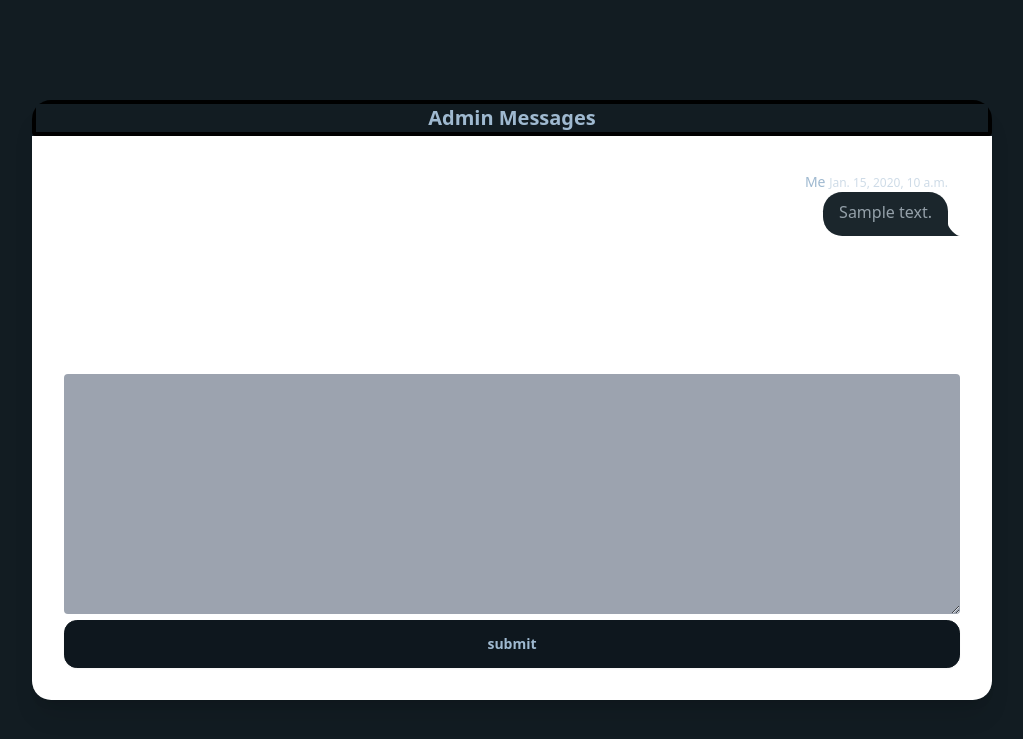
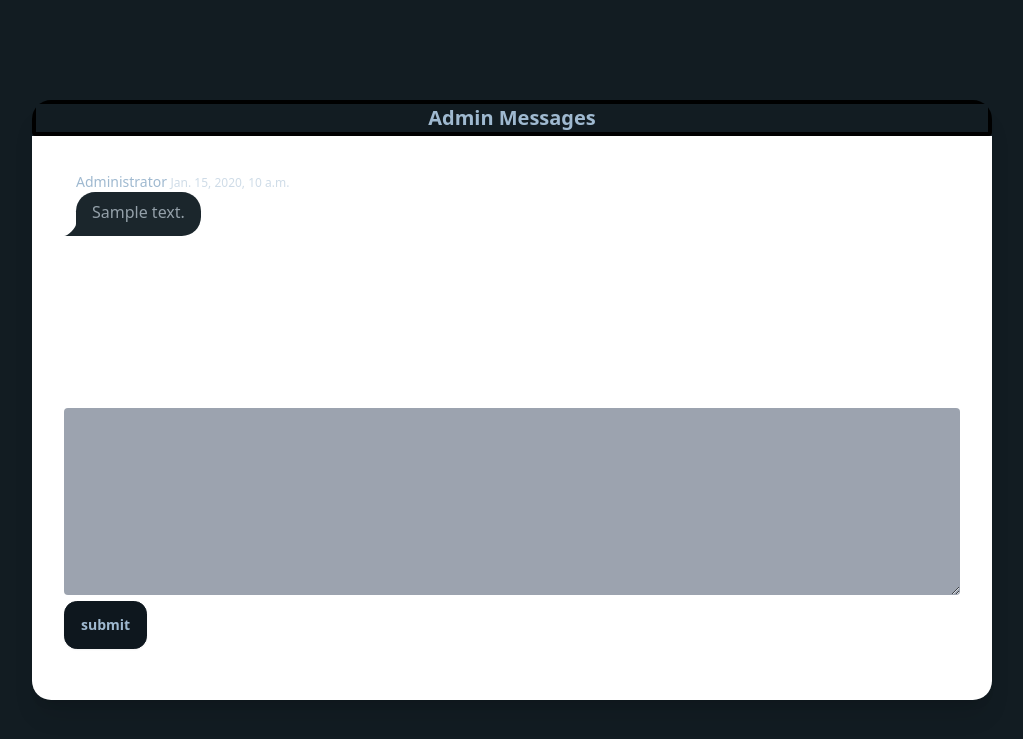
Before and after one commit to Software-Engineering-591/dockerPMS, a Django app: page /Message/ in a window 1280 px wide. Shown: the top 739 px of the page, without its empty margins (128-1151 px from the left). Run offline with Django 5.2, Linux system fonts and the light colour scheme; a user stored in the database is signed in; tables that the repository leaves empty hold one stand-in row (values such as "Sample post"); parts of the project's set-up code (start-up, migrations or seed data) failed here and were passed over; some libraries are stand-ins or nearby versions.

Commit message:
Template update for DriverMessage.html

```diff
--- a/DjangoPMS/frontend/forms.py
+++ b/DjangoPMS/frontend/forms.py
@@ -7,5 +7,5 @@ class MessageForm(forms.ModelForm):
         model = Message
         fields = ['message_text']
         widgets = {
-            'message_text': forms.Textarea(attrs={'class' : 'w-full rounded bg-gray-400 text-black' }),
+            'message_text': forms.Textarea(attrs={'class' : 'w-full h-1/2 rounded bg-gray-400 text-black mt-20 ' }),
         }
--- a/DjangoPMS/template/frontend/DriverMessage.html
+++ b/DjangoPMS/template/frontend/DriverMessage.html
@@ -18,16 +18,17 @@
   <div class="card-body bg-white">
       {% for Message in Messages %}
           {% if Message.sender == request.user or Message.receiver == request.user%}
-              {% if Message.sender.username == "admin" %}
+              {% if Message.sender.is_superuser %}
                     <div class="chat chat-start">
                       <div class="chat-header">Administrator
                         <time class="text-xs opacity-50">{{Message.timestamp }}</time>
                       </div>
 
-                  <div class="chat-bubble">
+                     <div class="chat-bubble break-all">
                         {{ Message.message_text }}
                     </div>
                     </div>
+
 
               {% else %}
                 <div class="chat chat-end">
@@ -43,11 +44,13 @@
       {% endfor %}
       {# form section #}
   {% block form %}
-      <div class="flex flex-col w-full h-full">
+      <div class="flex flex-col w-full h-full mt-20">
           <form action="" method="post" class="flex flex-col justify-end w-full h-full sticky">
           {% csrf_token %}
-              <div class="">   {{ form.message_text }}</div>
-          <button id="submit" class="btn "> submit</button>
+              <div class="">   {{ form.message_text }}
+              <button id="submit" class="btn text-right "> submit</button>
+              </div>
+
           </form>
       </div>
   {% endblock %}
```
Lines whose indentation alone changed are shown as unchanged.
